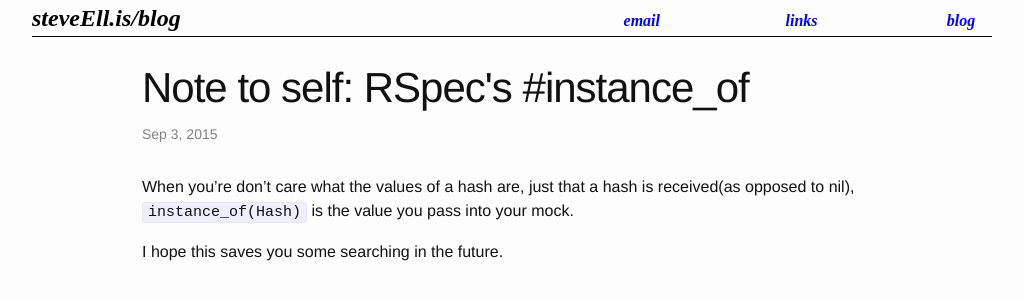
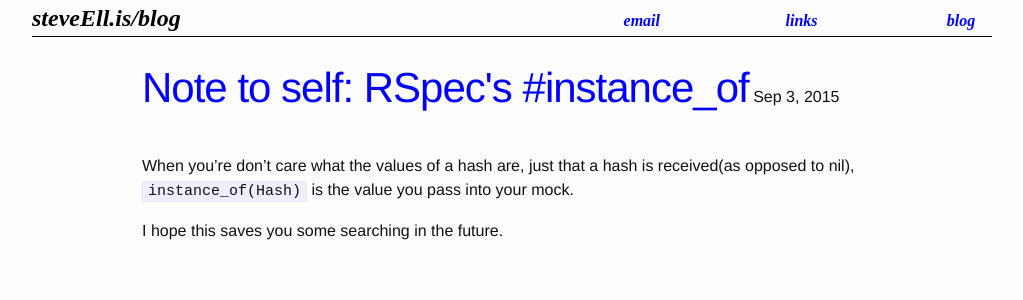
Before and after one commit to se3000/se3000.github.io, a Jekyll site: the page built from _posts/2015-09-07-note_to_self_instance_of.markdown, in a window 1280 px wide. Shown: the top 300 px of the page, without its empty margins (128-1151 px from the left). Built offline with Jekyll 4.4.1, drawn with Linux system fonts in a browser that asks for light colours.

Commit message:
adjust style

```diff
--- a/_layouts/post.html
+++ b/_layouts/post.html
@@ -4,12 +4,13 @@ layout: default
 <div class="post">
 
   <header class="post-header">
-    <h1 class="post-title">{{ page.title }}</h1>
-    <p class="post-meta">{{ page.date | date: "%b %-d, %Y" }}{% if page.author %} • {{ page.author }}{% endif %}{% if page.meta %} • {{ page.meta }}{% endif %}</p>
+    <h1 class="post-title">
+      <a href="{{ page.url }}">{{ page.title }}</a>
+    </h1>
+    <span>{{ page.date | date: "%b %-d, %Y" }}{% if page.author %} • {{ page.author }}{% endif %}{% if page.meta %} • {{ page.meta }}{% endif %}</span>
   </header>
 
   <article class="post-content">
     {{ content }}
   </article>
-
 </div>
--- a/_sass/_layout.scss
+++ b/_sass/_layout.scss
@@ -201,6 +201,7 @@
     font-size: 42px;
     letter-spacing: -1px;
     line-height: 1;
+    display: inline-block;
 
     @include media-query($on-laptop) {
         font-size: 36px;
```
